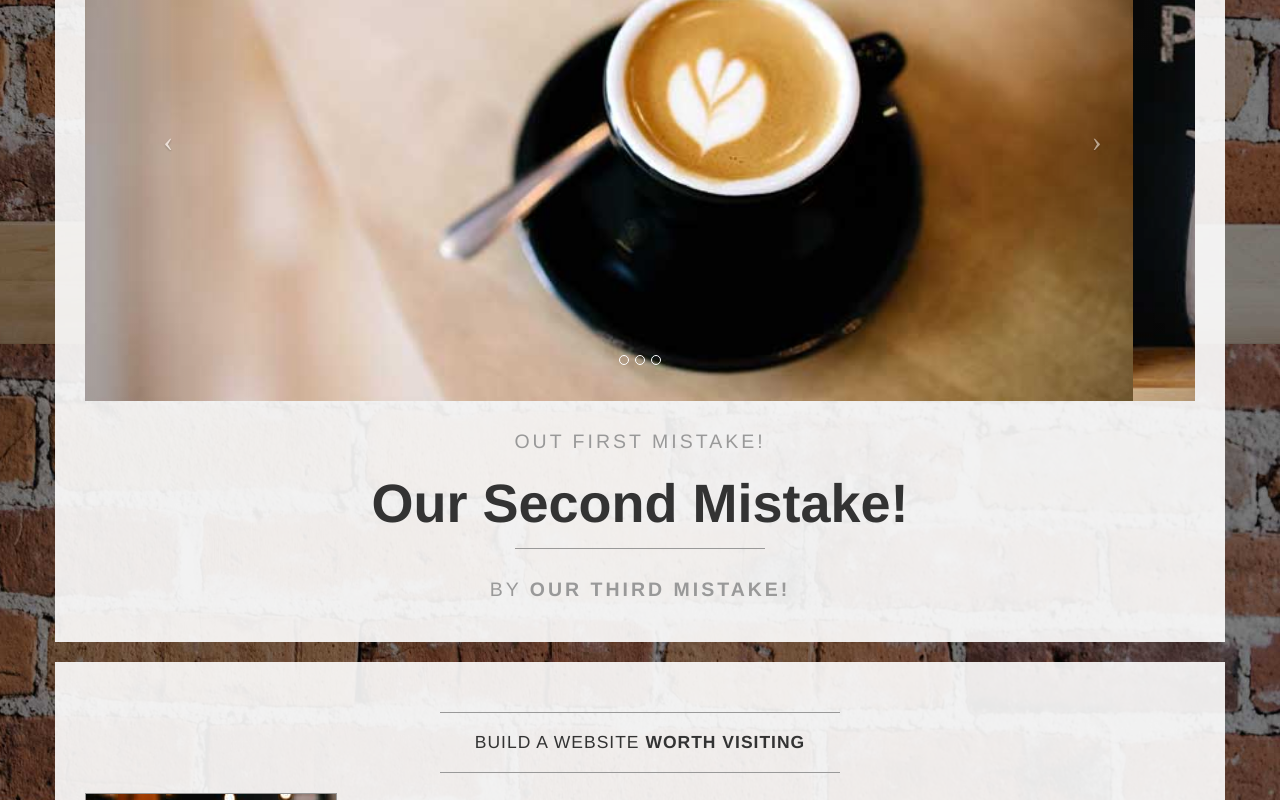
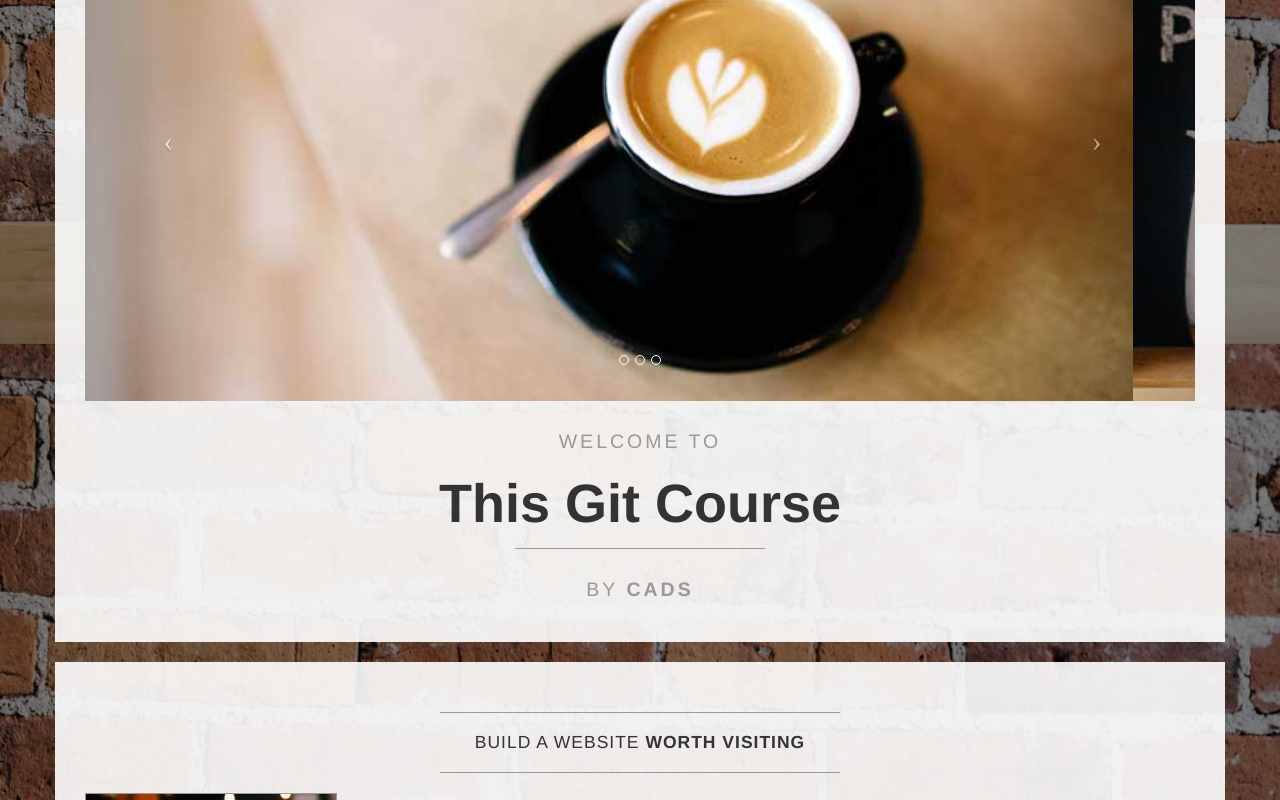
Before and after one commit to cads72/Git-Course, a plain HTML site: page index.html in a window 1280 px wide. Shown: the part 456-1256 px from the top of the page. Drawn offline with Linux system fonts and the light colour scheme.

Commit message:
Revert "Commiting a third mistake"
This reverts commit 24e9e054db9a407000cac6a871f84a6149c1a9e7.

```diff
--- a/index.html
+++ b/index.html
@@ -86,14 +86,14 @@
                         </a>
                     </div>
                     <h2>
-                        <small>Out first mistake!</small>
+                        <small>Welcome to</small>
                     </h2>
                     <h1>
-                        <span class="brand-name">Our second mistake!</span>
+                        <span class="brand-name">This Git Course</span>
                     </h1>
                     <hr class="tagline-divider">
                     <h2>
-                        <small>By <strong>Our third mistake!</strong></small>
+                        <small>By <strong>CADS</strong></small>
                     </h2>
                 </div>
             </div>
```
